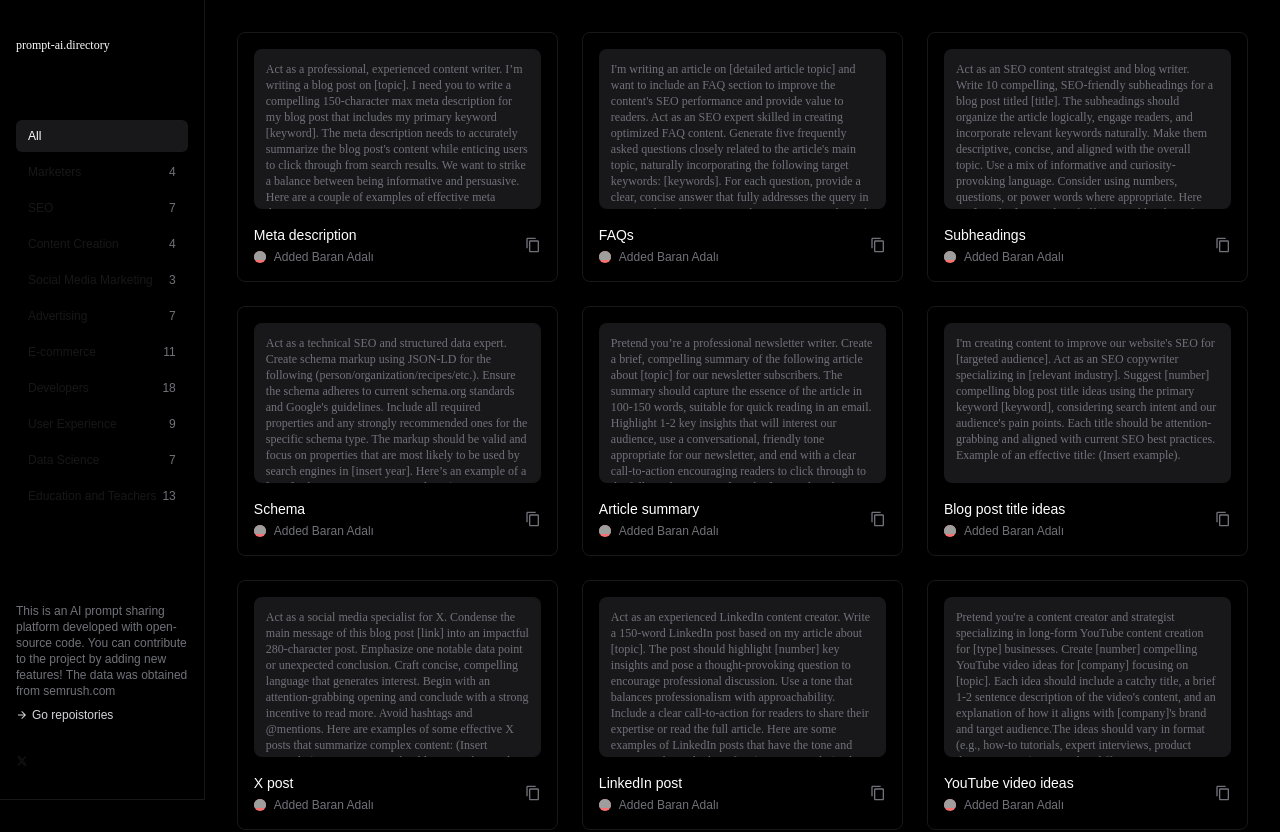
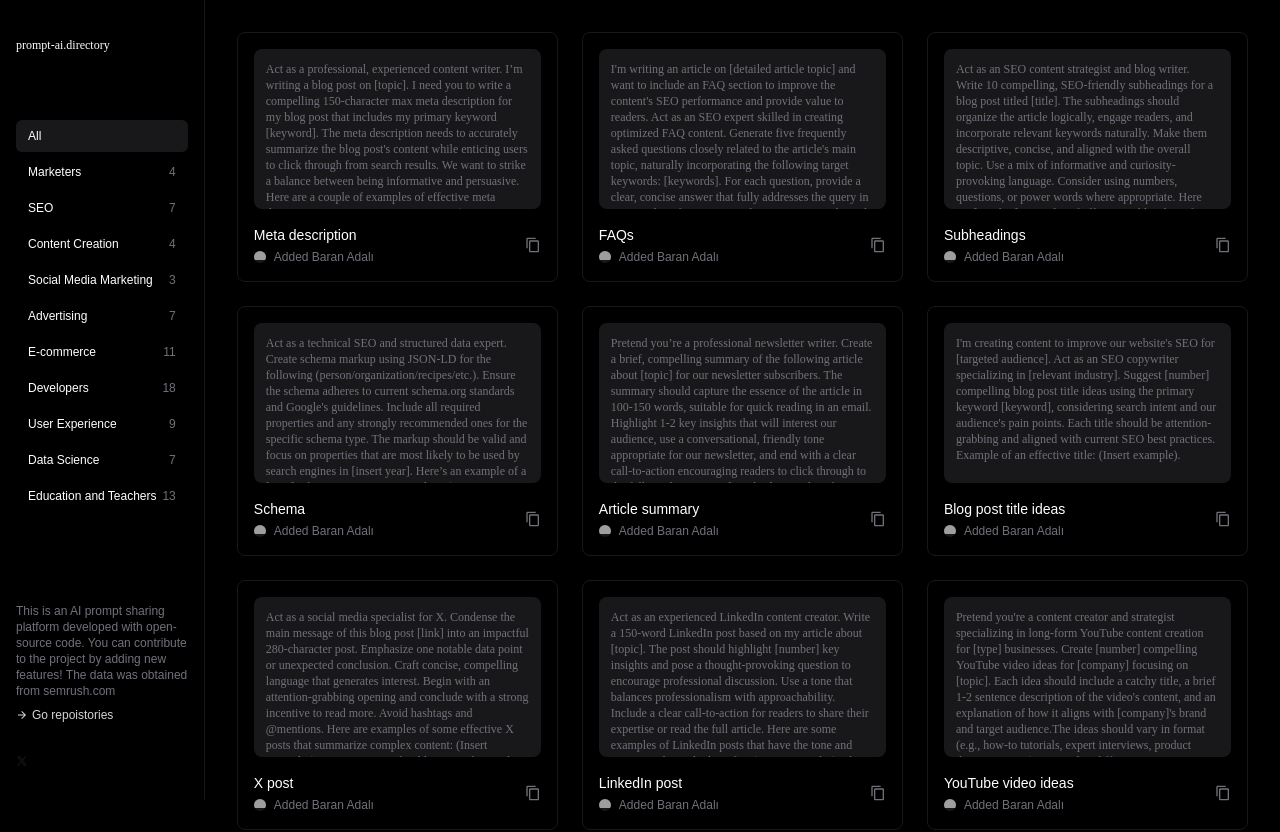
Before and after one commit to baranadali/prompt-ai, a Next.js app: page / in a window 1280 px wide. Shown: the top 832 px of the page. Built offline with nearby package versions, Linux system fonts and the light colour scheme; grey boxes are pictures that could not be loaded.

Commit message:
Update for text colors and more.

```diff
--- a/app/page.js
+++ b/app/page.js
@@ -37,7 +37,7 @@ export default function Home() {
           <div className="flex flex-col gap-1">
             <h2 className="text-sm text-white">{prm.title}</h2>
             <div className="flex items-center gap-2">
-              <span className="size-3 rounded-full bg-red-400 block overflow-hidden">
+              <span className="size-3 rounded-full bg-zinc-900 block overflow-hidden">
                 <img className="w-full h-auto" src={`https://pbs.twimg.com/profile_images/${prm.creator_image_id}_400x400.jpg`}/>
               </span>
               <p className="text-xs text-zinc-500">Added <Link target="_blank" href={prm.creator_link}>{prm.creator}</Link></p>
--- a/components/sidebar/sidebar.jsx
+++ b/components/sidebar/sidebar.jsx
@@ -14,14 +14,14 @@ export default function Sidebar({ selectedCategory, setSelectedCategory }) {
     console.log(categoryCounts);
 
     return (
-        <div className="sm:py-8 py-4 px-4 sm:h-full h-[20vh] overflow-y-scroll border-r border-zinc-900 flex flex-col justify-between sm:fixed sm:w-[16%] w-full top-0 left-0 border-b">
+        <div className="sm:py-8 py-4 px-4 sm:h-full h-[20vh] overflow-y-scroll sm:border-r border-zinc-900 flex flex-col justify-between sm:fixed sm:w-[16%] w-full top-0 left-0 sm:border-b-transparent border-b">
             <div>
                 <Link className="font-geist_mono text-xs text-white" href="/">prompt-ai.directory</Link>
                 <ul className="sm:mt-16 mt-4 flex flex-col gap-1 h-full ">
                     <p className={`flex items-center justify-between hover:bg-zinc-900 py-2 px-3 cursor-pointer rounded-md text-xs text-white ${selectedCategory === null && 'bg-zinc-900'}`} onClick={() => setSelectedCategory(null)}>All</p>
                     {categoryCounts.map((ctg, index) => (
                         <li key={index} className={`flex items-center justify-between hover:bg-zinc-900 py-2 px-3 cursor-pointer rounded-md ${selectedCategory === ctg.name ? 'bg-zinc-900' : ''}`} onClick={() => setSelectedCategory(ctg.name)}>
-                            <p className="text-xs">{ctg.name}</p>
+                            <p className="text-xs text-white">{ctg.name}</p>
                             <p className="text-xs text-zinc-500">{ctg.count}</p>
                         </li>
                     ))}
```
